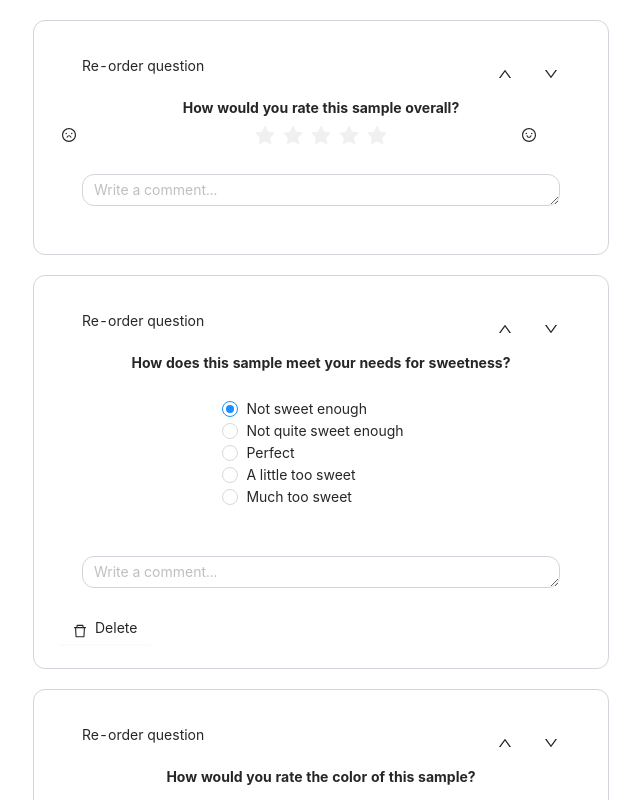
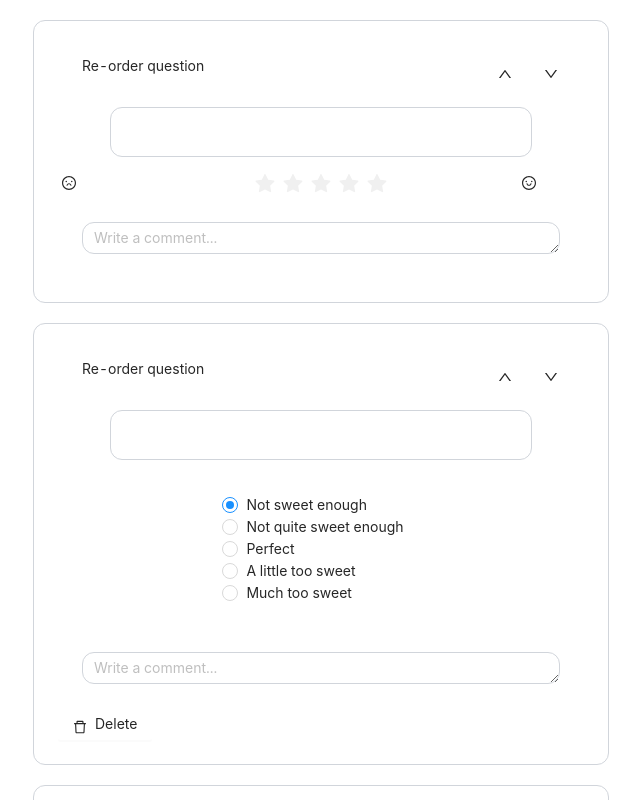
Before and after one commit to SampleVu-Development/SampleVu, a Next.js app: page /survey-demo in a window 1280 px wide. Shown: the top 800 px of the page, without its empty margins (319-959 px from the left). Built offline with nearby package versions, Linux system fonts and the light colour scheme.

Commit message:
Converted Survey Title to tsx and made Card as temporary placeholder

```diff
--- a/components/survey/SurveyTitle.js
+++ /dev/null
@@ -1,3 +0,0 @@
-export default function SurveyTitle({ text }) {
-  return <div className="font-bold">{text}</div>
-}
--- /dev/null
+++ b/components/survey/SurveyTitle.tsx
@@ -0,0 +1,32 @@
+import { GetServerSideProps } from 'next'
+import { Card } from 'antd'
+/*
+  TODO: Survey Title Card
+  Contains title of survey, along with survey description(?)
+  i.e., there are two text boxes, one large and one small
+
+  Title card, along with Main StarRating Card, should be immovable
+
+  Like Google forms, may contain custom styling
+
+  Whether it's editable should be based on user session (to be handled later
+  via useSession or custom Hook or state management like Recoil atom)
+ */
+
+// @ts-ignore
+// props to be passed through SurveyPage in ServerSideProps? To be decided
+const SurveyTitle = ({ title, description, editable }) => {
+  // should manage editable state, possibly passed through props?
+  // should communicate project title and sample title?
+
+  return (
+    <div className="flex justify-center p-2.5 text-center">
+      <Card className="w-5/6 max-w-xl rounded-xl border-gray-300">
+        <h1 className="font-bold">{title}</h1>
+        <p>{description}</p>
+      </Card>
+    </div>
+  )
+}
+
+export default SurveyTitle
```
